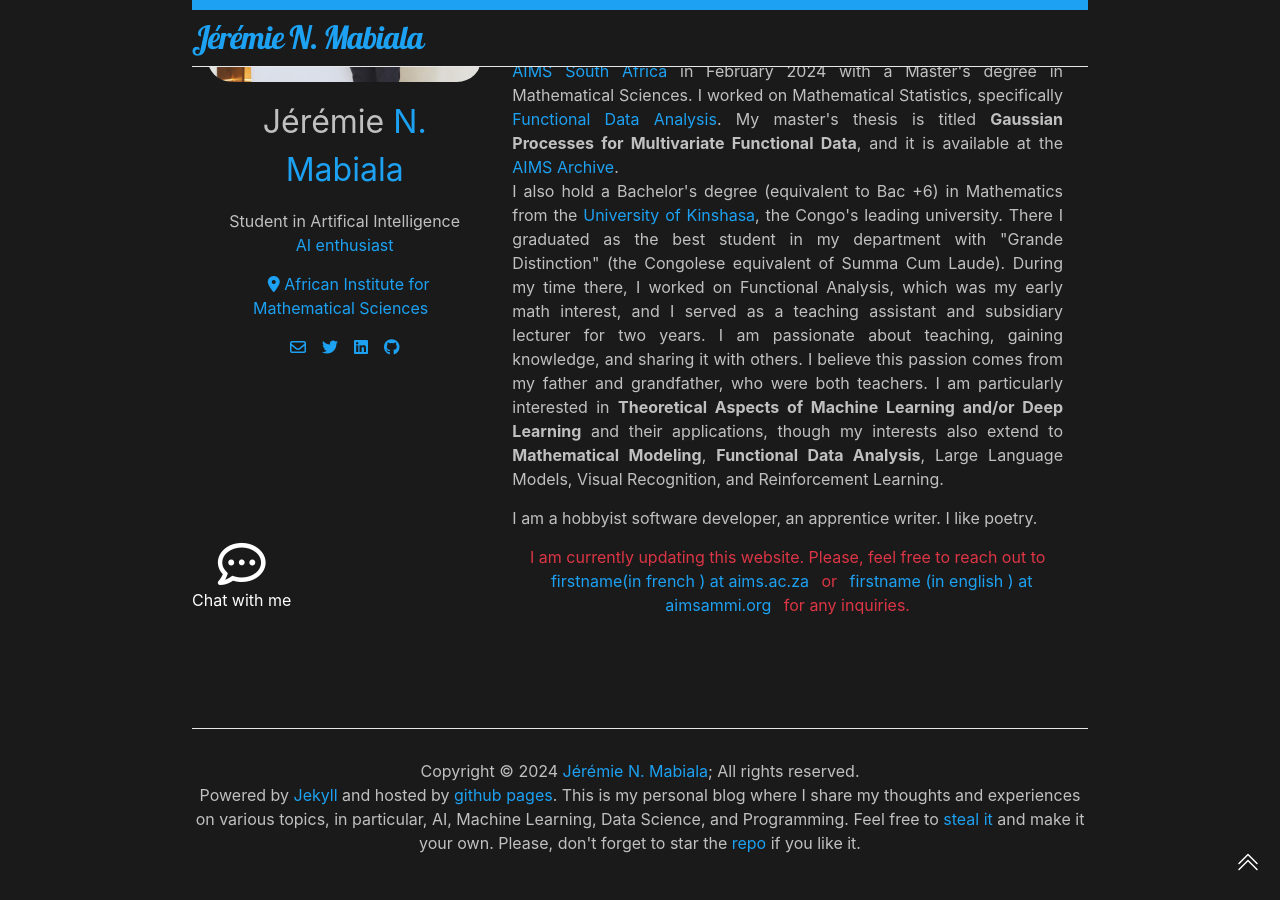
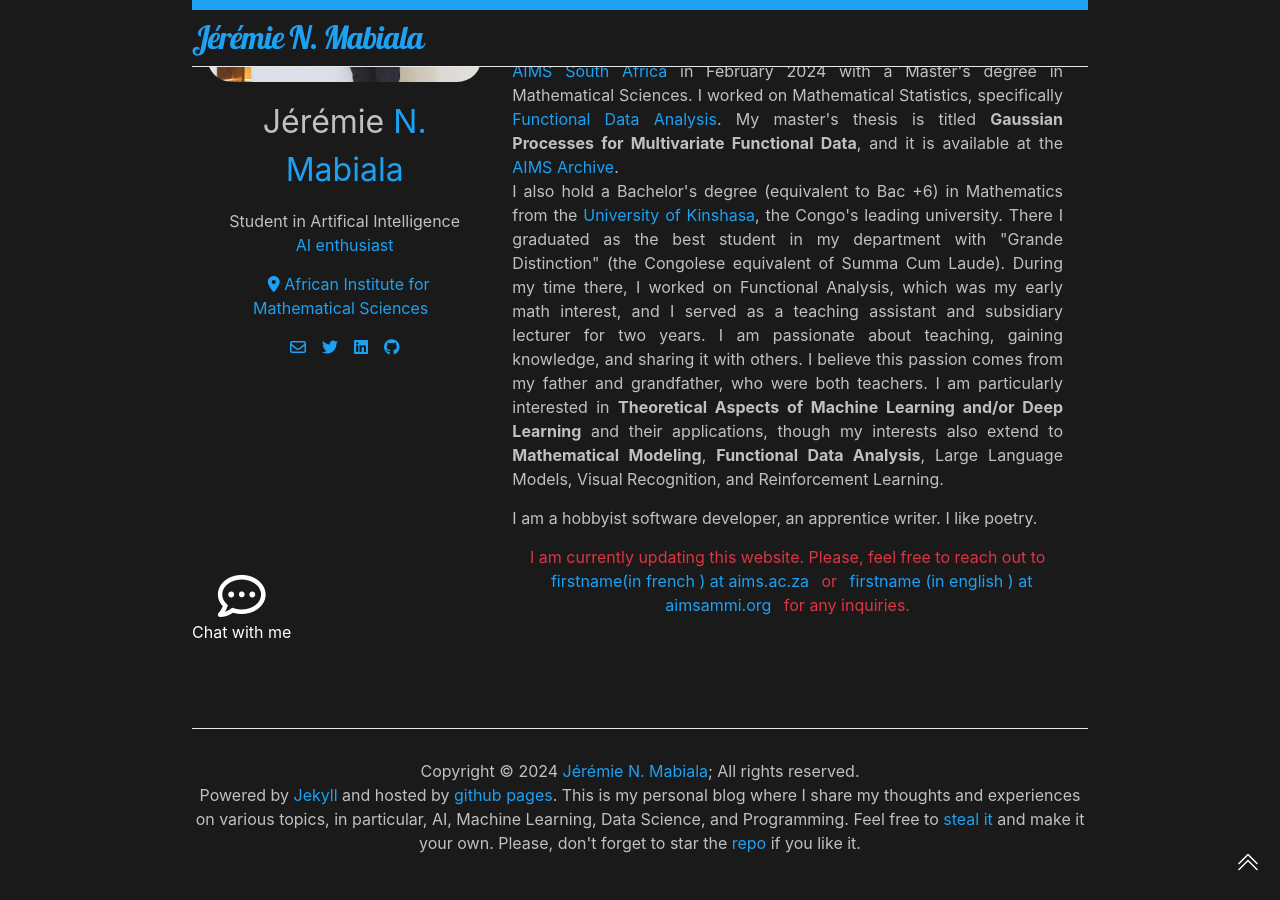
Before and after one commit to jnlandu/jnlandu.github.io, a Jekyll site: the page built from index.md, in a window 1280 px wide and 900 px high, scrolled down 265 px. Built offline with Jekyll 4.4.1, drawn with Linux system fonts in a browser that asks for light colours.

```diff
--- a/assets/css/custom/custom.css
+++ b/assets/css/custom/custom.css
@@ -332,7 +332,7 @@
   cursor: pointer !important;
   border-radius: 5px;
   position: fixed;
-  bottom: 18em;
+  bottom: 16em;
   color: #ffff;
   z-index: 1000;
 
```
